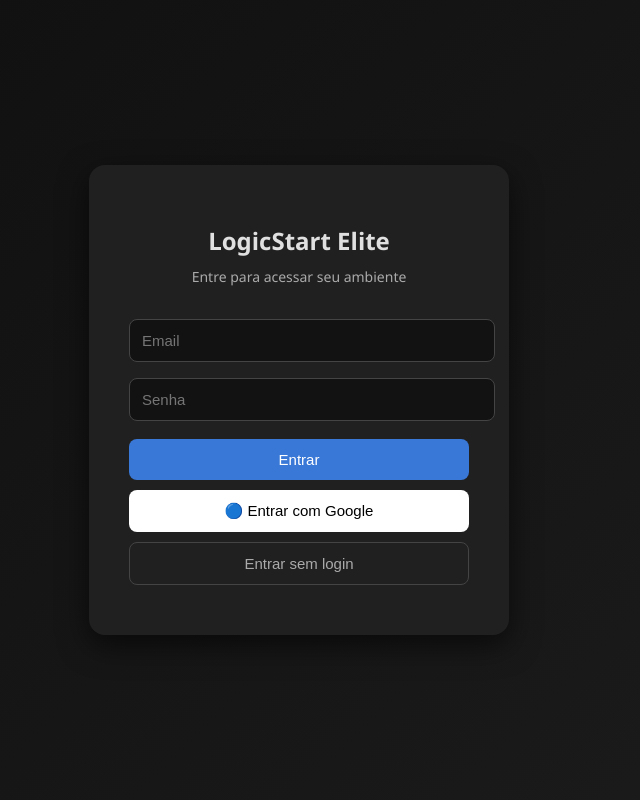
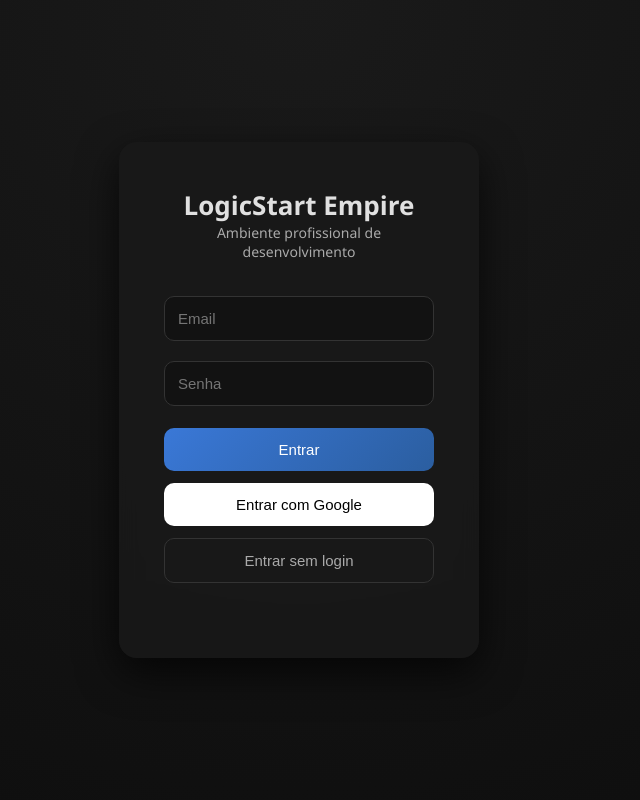
Before and after one commit to DashMasterX/logicstart, a Flask app: page / in a window 1280 px wide. Shown: the whole page, without its empty margins (341-981 px from the left). Run offline with Flask 3, Linux system fonts and the light colour scheme; parts of the project's set-up code (start-up, migrations or seed data) failed here and were passed over.

Commit message:
Update login.html

```diff
--- a/templates/login.html
+++ b/templates/login.html
@@ -3,13 +3,15 @@
 <head>
 <meta charset="UTF-8">
 <meta name="viewport" content="width=device-width, initial-scale=1.0">
-<title>LogicStart Elite - Login</title>
+<title>LogicStart Empire</title>
 
 <style>
+* { box-sizing: border-box; }
+
 body {
     margin: 0;
     font-family: 'Segoe UI', sans-serif;
-    background: linear-gradient(135deg, #0f0f0f, #1c1c1c);
+    background: radial-gradient(circle at top, #1a1a1a, #0d0d0d);
     color: #e0e0e0;
     display: flex;
     justify-content: center;
@@ -17,23 +19,28 @@ body {
     height: 100vh;
 }
 
+/* CONTAINER */
 .login-box {
-    background: #202020;
-    padding: 40px;
-    border-radius: 16px;
-    width: 340px;
+    background: rgba(25,25,25,0.95);
+    backdrop-filter: blur(10px);
+    padding: 45px;
+    border-radius: 18px;
+    width: 360px;
     text-align: center;
-    box-shadow: 0 10px 30px rgba(0,0,0,0.6);
-    animation: fadeIn 0.6s ease;
+    box-shadow: 0 15px 40px rgba(0,0,0,0.7);
+    animation: fade 0.5s ease;
 }
 
-@keyframes fadeIn {
-    from { opacity: 0; transform: translateY(10px); }
-    to { opacity: 1; transform: translateY(0); }
+@keyframes fade {
+    from {opacity:0; transform:translateY(15px);}
+    to {opacity:1; transform:translateY(0);}
 }
 
-h2 {
-    margin-bottom: 10px;
+/* TITLES */
+h1 {
+    margin: 0;
+    font-size: 26px;
+    font-weight: 600;
 }
 
 .subtitle {
@@ -42,76 +49,88 @@ h2 {
     margin-bottom: 25px;
 }
 
-.input-field {
+/* INPUT */
+.input {
     width: 100%;
-    padding: 12px;
-    margin: 8px 0;
-    border-radius: 8px;
-    border: 1px solid #444;
+    padding: 13px;
+    margin: 10px 0;
+    border-radius: 10px;
+    border: 1px solid #333;
     background: #121212;
     color: #fff;
     font-size: 15px;
-}
-
-.input-field:focus {
-    outline: none;
-    border-color: #3a78d7;
-}
-
-.btn {
-    width: 100%;
-    padding: 12px;
-    border: none;
-    border-radius: 8px;
-    cursor: pointer;
-    font-size: 15px;
-    margin-top: 10px;
     transition: 0.2s;
 }
 
-.btn-primary {
-    background: #3a78d7;
+.input:focus {
+    outline: none;
+    border-color: #3a78d7;
+    box-shadow: 0 0 8px rgba(58,120,215,0.4);
+}
+
+/* BUTTONS */
+.btn {
+    width: 100%;
+    padding: 13px;
+    border: none;
+    border-radius: 10px;
+    cursor: pointer;
+    font-size: 15px;
+    margin-top: 12px;
+    transition: 0.2s;
+}
+
+.btn-main {
+    background: linear-gradient(135deg, #3a78d7, #2b5ea0);
     color: white;
 }
 
-.btn-primary:hover {
-    background: #2b5ea0;
+.btn-main:hover {
+    transform: scale(1.02);
 }
 
+/* GOOGLE */
 .btn-google {
     background: white;
     color: black;
-    display: flex;
-    align-items: center;
-    justify-content: center;
-    gap: 10px;
+    font-weight: 500;
 }
 
 .btn-google:hover {
     background: #ddd;
 }
 
+/* GUEST */
 .btn-guest {
     background: transparent;
+    border: 1px solid #333;
     color: #aaa;
-    border: 1px solid #444;
 }
 
 .btn-guest:hover {
-    background: #2a2a2a;
+    background: #1f1f1f;
 }
 
-.loader {
-    display: none;
-    margin-top: 10px;
+/* STATUS */
+.status {
+    margin-top: 12px;
     font-size: 13px;
-    color: #aaa;
+    min-height: 18px;
 }
 
-.error {
-    margin-top: 10px;
-    color: #ff5555;
-    font-size: 13px;
+.error { color: #ff5555; }
+.success { color: #55ff88; }
+
+/* LOADING DOTS */
+.loading::after {
+    content: "...";
+    animation: dots 1s infinite;
+}
+
+@keyframes dots {
+    0% {content:".";}
+    33% {content:"..";}
+    66% {content:"...";}
 }
 </style>
 </head>
@@ -119,33 +138,31 @@ h2 {
 <body>
 
 <div class="login-box">
-    <h2>LogicStart Elite</h2>
-    <div class="subtitle">Entre para acessar seu ambiente</div>
+    <h1>LogicStart Empire</h1>
+    <div class="subtitle">Ambiente profissional de desenvolvimento</div>
 
-    <input class="input-field" type="email" id="email" placeholder="Email">
-    <input class="input-field" type="password" id="senha" placeholder="Senha">
+    <input class="input" type="email" id="email" placeholder="Email">
+    <input class="input" type="password" id="senha" placeholder="Senha">
 
-    <button class="btn btn-primary" onclick="loginEmail()">Entrar</button>
+    <button class="btn btn-main" onclick="loginEmail()">Entrar</button>
 
     <button class="btn btn-google" onclick="loginGoogle()">
-        🔵 Entrar com Google
+        Entrar com Google
     </button>
 
-    <button class="btn btn-guest" onclick="entrarSemLogin()">
+    <button class="btn btn-guest" onclick="guest()">
         Entrar sem login
     </button>
 
-    <div class="loader" id="loader">Carregando...</div>
-    <div class="error" id="error"></div>
+    <div class="status" id="status"></div>
 </div>
 
 <script>
-function setLoading(state) {
-    document.getElementById("loader").style.display = state ? "block" : "none";
-}
+const statusEl = document.getElementById("status");
 
-function setError(msg) {
-    document.getElementById("error").textContent = msg || "";
+function setStatus(msg, type="") {
+    statusEl.className = "status " + type;
+    statusEl.textContent = msg;
 }
 
 function loginEmail() {
@@ -153,12 +170,11 @@ function loginEmail() {
     const senha = document.getElementById("senha").value;
 
     if(!email || !senha) {
-        setError("Preencha todos os campos.");
+        setStatus("Preencha todos os campos", "error");
         return;
     }
 
-    setError("");
-    setLoading(true);
+    setStatus("Conectando", "loading");
 
     fetch("/login/email", {
         method: "POST",
@@ -167,16 +183,15 @@ function loginEmail() {
     })
     .then(res => res.json())
     .then(data => {
-        setLoading(false);
-        if(data.success) {
-            window.location.href = "/ide";
+        if(data.success){
+            setStatus("Login realizado", "success");
+            setTimeout(() => window.location.href="/ide", 800);
         } else {
-            setError(data.error || "Erro ao logar");
+            setStatus(data.error || "Erro no login", "error");
         }
     })
     .catch(() => {
-        setLoading(false);
-        setError("Erro ao conectar com o servidor");
+        setStatus("Erro de conexão", "error");
     });
 }
 
@@ -184,7 +199,7 @@ function loginGoogle() {
     window.location.href = "/login/google";
 }
 
-function entrarSemLogin() {
+function guest() {
     window.location.href = "/ide";
 }
 </script>
```
